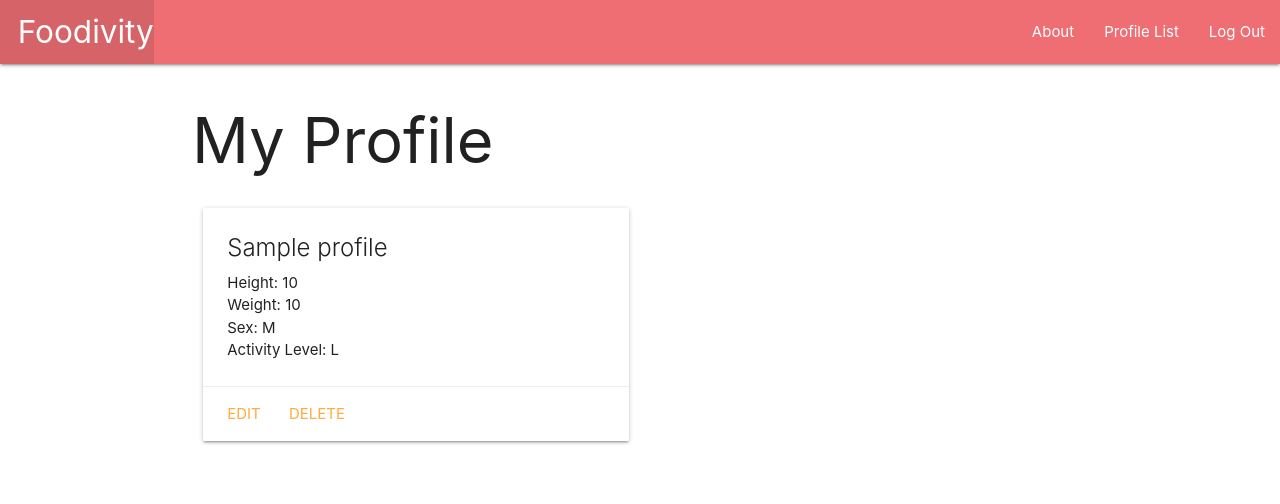
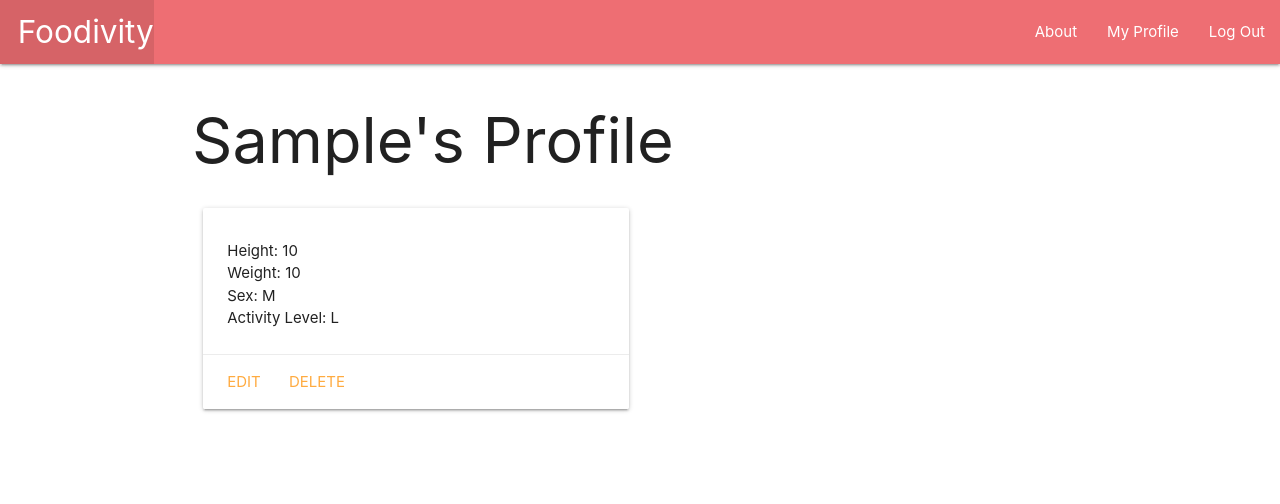
Before and after one commit to ccrisolo/Foodivity, a Django app: page /profile/1/ in a window 1280 px wide. Shown: the top 504 px of the page. Run offline with Django 3.2, Linux system fonts and the light colour scheme; a user stored in the database is signed in; tables that the repository leaves empty hold one stand-in row (values such as "Sample post").

Commit message:
display username in profile

```diff
--- a/foodivity/settings.py
+++ b/foodivity/settings.py
@@ -120,6 +120,6 @@ USE_TZ = True
 
 STATIC_URL = '/static/'
 
-LOGIN_REDIRECT_URL = '/about/'
+LOGIN_REDIRECT_URL = '/profile/'
 
 LOGOUT_REDIRECT_URL = '/about'
--- a/main_app/models.py
+++ b/main_app/models.py
@@ -16,7 +16,8 @@ ACTIVITY = (
 # Create your models here.
 class Profile(models.Model):
     user = models.ForeignKey(User, on_delete=models.CASCADE)
-    name = models.CharField(max_length=50)
+    first_name = models.CharField(max_length=100)
+    last_name = models.CharField(max_length=100)
     height = models.IntegerField()
     weight = models.IntegerField()
 
@@ -32,7 +33,10 @@ class Profile(models.Model):
     )
 
     def __str__(self):
-        return self.name
+        return self.first_name
+
+    def get_absolute_url(self):
+        return reverse('detail', kwargs={'profile_id':  self.id})
 
 class Meal(models.Model):
     date = models.DateField(date.today())
--- a/main_app/templates/base.html
+++ b/main_app/templates/base.html
@@ -21,7 +21,7 @@
         <ul class="right">
             <li><a href="{% url 'about' %}">About</a></li>
             {% if user.is_authenticated %}
-                <li><a href="{% url 'index' %}">Profile List</a></li>
+                <li><a href="{% url 'index' %}">My Profile </a></li>
                 <li><a href="{% url 'logout' %}">Log Out</a></li>
             {% else %}
                 <li><a href="{% url 'signup' %}">Sign Up</a></li>
--- a/main_app/templates/profile/detail.html
+++ b/main_app/templates/profile/detail.html
@@ -1,13 +1,13 @@
 {% extends 'base.html' %}
 {% block content %}
 
-<h1>My Profile</h1>
+<h1>{{ profile.first_name }}'s Profile</h1>
 
 <div class="row">
   <div class="col s6">
     <div class="card">
       <div class="card-content">
-        <span class="card-title">{{ profile.name }}</span>
+        <span class="card-title"></span>
         <p>Height: {{ profile.height }}</p>
         <p>Weight: {{ profile.weight }}</p>
         <p>Sex: {{ profile.sex }}</p>
```
Also changed, not shown: main_app/migrations/0004_auto_20200321_2155.py (added).
